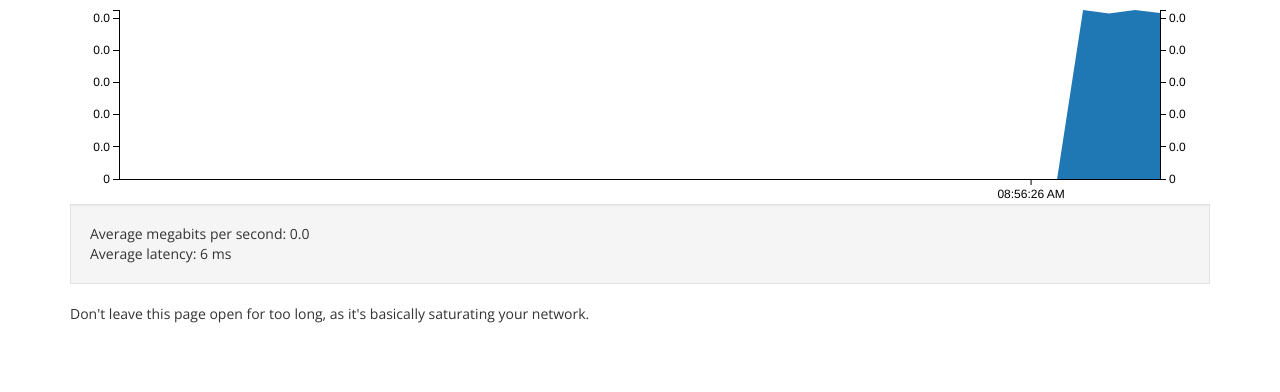
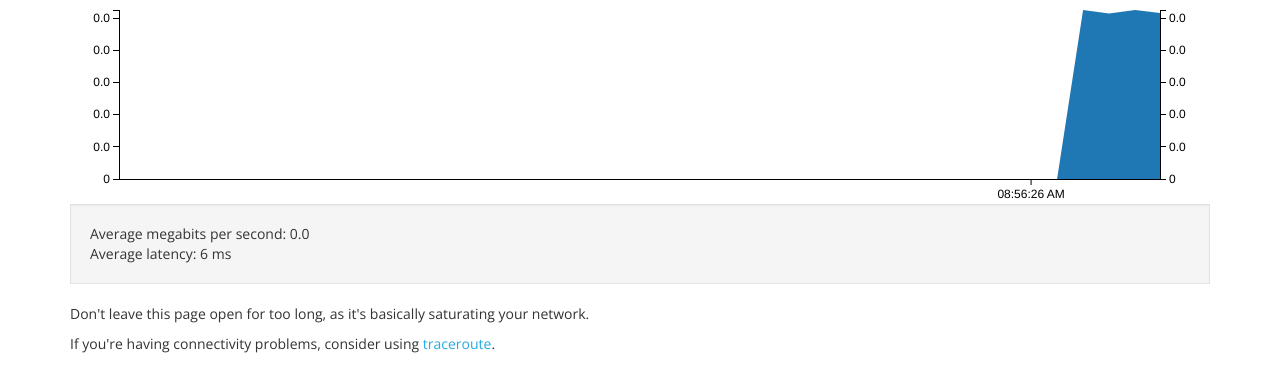
Before and after one commit to toolness/baseless, a website: page static/d/index.html in a window 1280 px wide. Shown: the part 66-458 px from the top of the page. Drawn offline with nearby package versions, Linux system fonts and the light colour scheme; no server answers.

Commit message:
link to /d/traceroute/ from /d/.

```diff
--- a/static/d/index.html
+++ b/static/d/index.html
@@ -15,6 +15,8 @@
   </div>
   <p>Don't leave this page open for too long, as it's basically
     saturating your network.</p>
+  <p>If you're having connectivity problems, consider using
+    <a href="/d/traceroute/">traceroute</a>.</p>
 </div>
 <script src="/vendor/jquery.js"></script>
 <script src="/vendor/d3.v3.js"></script>
```
